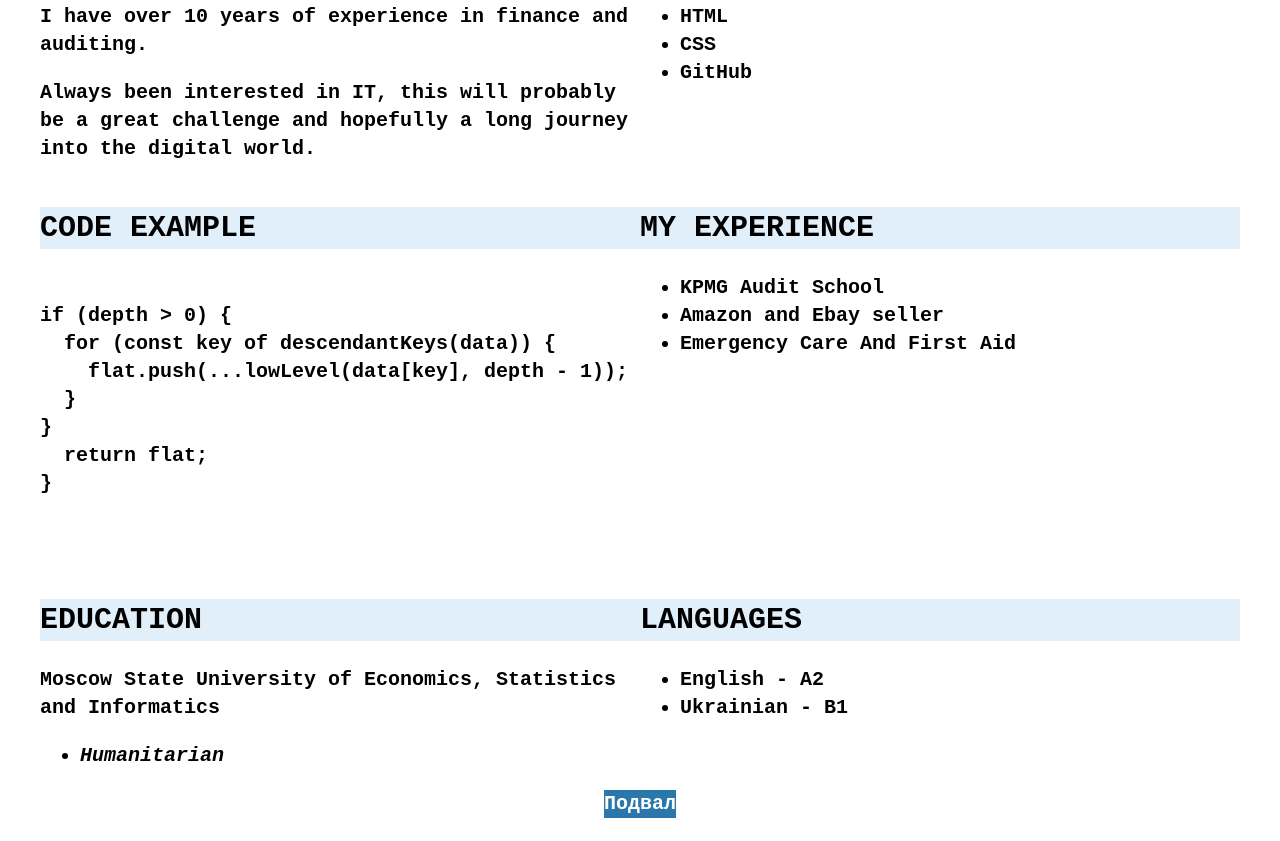
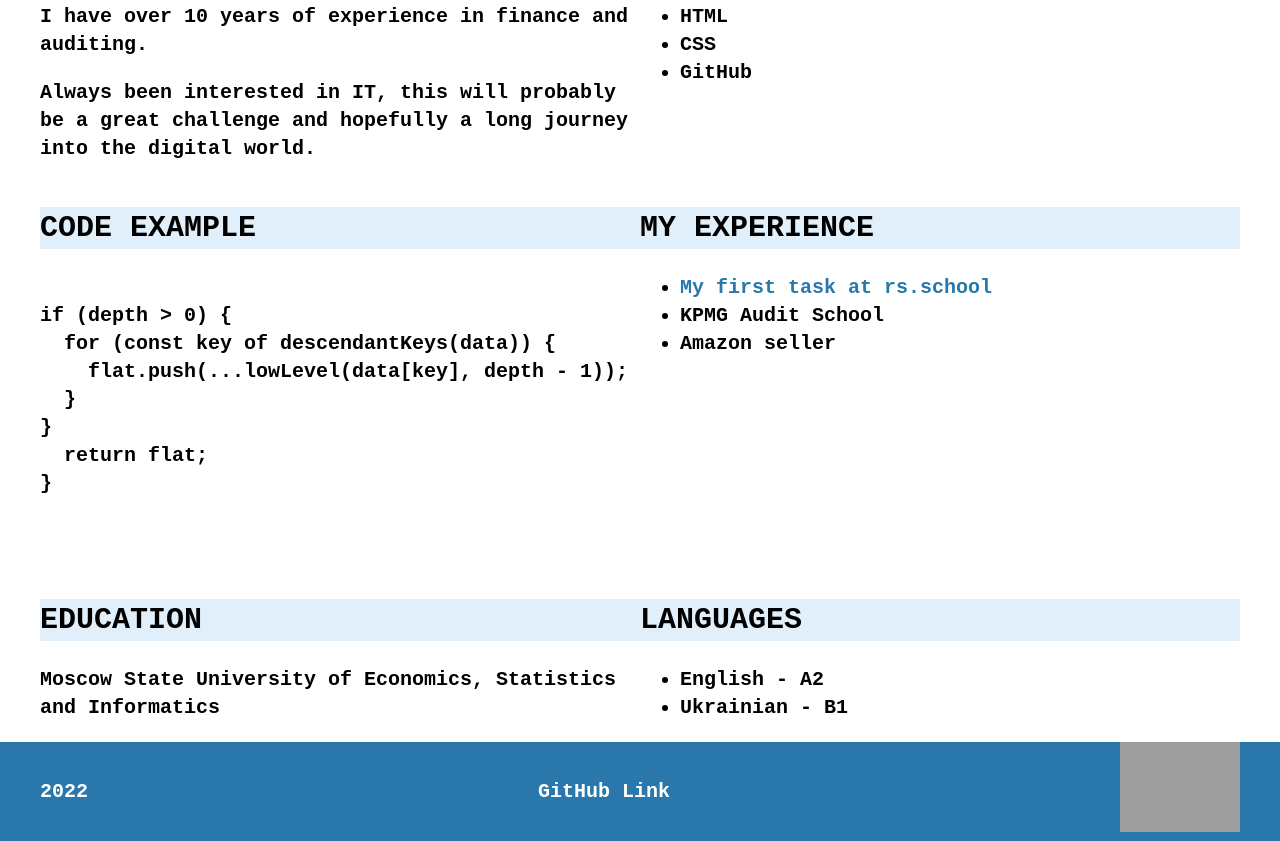
Before and after one commit to Ventomexx/rsschool-cv, a plain HTML site: page index.html in a window 1280 px wide. Shown: the part 606-1447 px from the top of the page. Before the commit the page ends 1424 px from the top, so only its background shows below. Drawn offline with Linux system fonts and the light colour scheme; grey boxes are pictures that could not be loaded; a web font is replaced by a local one.

Commit message:
feat: complete footer ready to check

```diff
--- a/index.html
+++ b/index.html
@@ -14,7 +14,7 @@
 </head>
 <body>
     <header>
-        <nav class="nav container">
+        <nav class="container">
             <ul class="nav-list">
                 <li><a href="#contacts" class="nav-link">Contacts</a></li>
                 <li><a href="#aboutme" class="nav-link">About Me</a></li>
@@ -26,8 +26,7 @@
             </ul>
         </nav>
     </header>
-
-    <main class="main main-container container">
+ <main class="main main-container container">
         <section class="intro">
             <img class="photo" src="./img/vad-img.jpg" alt="My avatar" width="300">
             <h1>Vadim Mehedko</h1>
@@ -36,8 +35,8 @@
         <section class="section section-contacts" id="contacts">
             <h2 class="section-title">Contact information</h2>
                 <ul>
-                    <li><b>Discrod:</b><a class="link" href="https://discordapp.com/users/261512184570445826">ventomexx&#35;7986</a></li>
-                    <li><b>GitHub:</b><a class="link" href="https://github.com/Ventomexx">ventomexx</a></li>
+                    <li><b>Discrod:</b><a class="link" href="https://discordapp.com/users/261512184570445826" target="_blank">ventomexx&#35;7986</a></li>
+                    <li><b>GitHub:</b><a class="link" href="https://github.com/Ventomexx" target="_blank">ventomexx</a></li>
                     <li><b>Email:</b>ventomexx@gmail.com</li>
                     <li><b>Location:</b>Minsk, Belarus</li>
                 </ul>
@@ -72,17 +71,14 @@ if (depth > 0) {
         <section class="section section-experience" id="experience">
             <h2 class="section-title">My Experience</h2>
             <ul>
+                <li><a class="link" href="https://Ventomexx.github.io/rsschool-cv/cv" target="_blank">My first task at rs.school</a></li>
                 <li>KPMG Audit School</li>
-                <li>Amazon and Ebay seller</li>
-                <li>Emergency Care And First Aid</li>
+                <li>Amazon seller</li>
             </ul>
         </section>
         <section class="section section-education" id="education">
             <h2 class="section-title">Education</h2>
             <p>Moscow State University of Economics, Statistics and Informatics</p>
-            <ul>
-                <li><em>Humanitarian</em></li>
-            </ul>
         </section>
         <section class="section section-languages" id="languages">
             <h2 class="section-title">Languages</h2>
@@ -92,9 +88,12 @@ if (depth > 0) {
             </ul>
         </section>
     </main>
-    <footer class="footer container">
-        Подвал
+    <footer>
+        <div class="container section-footer">
+            <p>2022</p>
+            <a class="footer-link" href="https://github.com/Ventomexx" target="_blank">GitHub Link</a>
+            <a href="https://rs.school/js/" target="_blank"><img src="https://rs.school/images/rs_school_js.svg" width="120" alt="rs.school"></a>
+        </div>
     </footer>
-
 </body>
 </html>
--- a/style.css
+++ b/style.css
@@ -47,7 +47,7 @@ footer {
   }
 
 .section {
-  width: 50%;
+    width: 50%;
 }
 @media (max-width: 768px) {
   .section {
@@ -55,15 +55,24 @@ footer {
   }
 }
 .section-title {
-  text-transform: uppercase;
-  background-color: #e0effa
+    text-transform: uppercase;
+    background-color: #e0effa
+}
+.section-footer {
+    display: flex;
+    align-items: center;
+    flex-direction: row;
+    justify-content: space-between;
 }
 .link {
   text-decoration: none;
   color: #2a78ab;
   transition: color 0.5s;
 }
-
 .link:hover {
   color: #ff0000;
 }
+.footer-link {
+    color:white;
+    text-decoration:none;
+}
```
